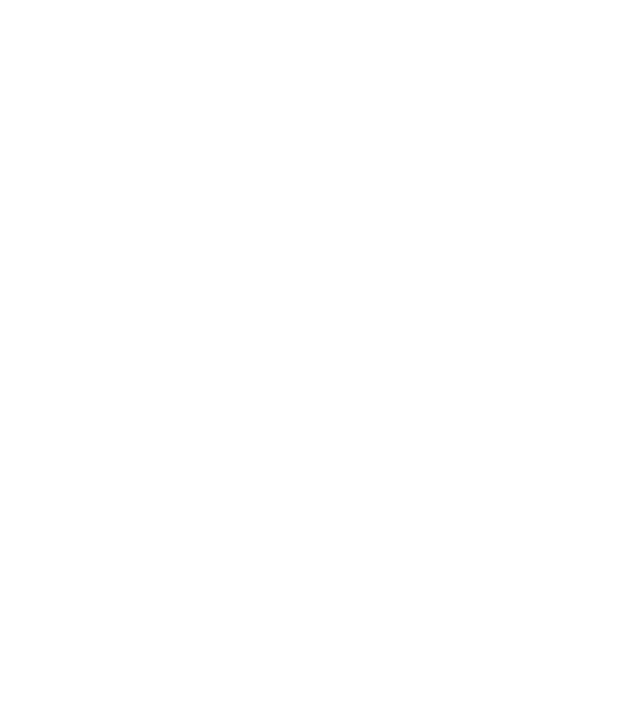
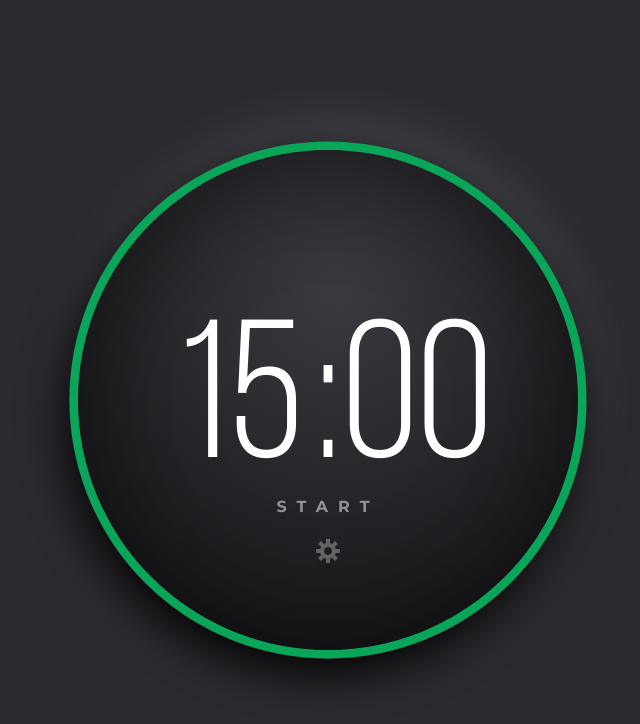
Before and after one commit to nirmit-sawhney/Javascript_Challenges, a plain HTML site: page index.html in a window 1280 px wide. Shown: the whole page, without its empty margins (312-952 px from the left). Drawn offline with Linux system fonts and the light colour scheme.

Commit message:
starter files added

```diff
--- a/index.html
+++ b/index.html
@@ -1,12 +1,40 @@
 <!DOCTYPE html>
 <html lang="en">
+
 <head>
-    <meta charset="UTF-8">
-    <meta http-equiv="X-UA-Compatible" content="IE=edge">
-    <meta name="viewport" content="width=device-width, initial-scale=1.0">
-    <title>Document</title>
+  <meta charset="UTF-8">
+  <meta http-equiv="X-UA-Compatible" content="IE=edge">
+  <meta name="viewport" content="width=device-width, initial-scale=1.0">
+  <title>01 - Pomodoro || Advent of JavaScript</title>
+  <link rel="stylesheet" href="./styles.css" />
 </head>
+
 <body>
 
+  <div class="wrapper">
+    <div class="ring">
+      <svg width="518" height="518" viewBox="0 0 518 518">
+        <circle stroke-width="9px" x="0" y="y" cx="259" cy="259" r="254" />
+      </svg>
+    </div>
+
+    <div class="timer">
+      <div class="time">
+        <div class="minutes">
+          <input type="text" value="15" disabled />
+        </div>
+        <div class="colon">:</div>
+        <div class="seconds">
+          <input type="text" value="00" disabled />
+        </div>
+      </div>
+      <button class="start">start</button>
+      <button class="settings">
+        <img src="images/gear.svg" alt="Settings" />
+      </button>
+    </div>
+  </div>
+
 </body>
+
 </html>
--- /dev/null
+++ b/styles.css
@@ -0,0 +1,114 @@
+@import url('https://fonts.googleapis.com/css2?family=Montserrat:wght@700&display=swap');
+
+@font-face {
+  font-family: "bebas";
+  src: url('./fonts/bebasneue-book-webfont.woff') format('woff'),
+      url('./fonts/bebasneue-book-webfont.woff2') format('woff2');
+}
+
+body {
+  align-items: center;
+  background: #2B2A30;
+  display: flex;
+  justify-content: center;
+  margin: 0;
+  min-height: 100vh;
+  min-width: 100vw;
+  padding: 0;
+}
+
+/* outer glow */
+.wrapper {
+  align-items: center;
+  border-radius: 50%;
+  box-shadow: -5px 14px 44px #000000, 5px -16px 50px rgba(255, 255, 255, 0.15);
+  display: flex;
+  height: 518px;
+  justify-content: center;
+  position: relative;
+  width: 518px;
+}
+
+.ring {
+  position: absolute;
+  left: 0;
+  stroke: #09A65A;
+  top: 0;
+  z-index: 1;
+}
+
+.ring.ending circle {
+  stroke: #900A0A;
+}
+
+/* inner circle */
+.timer {
+  align-items: center;
+  background: radial-gradient(71.4% 71.4% at 51.7% 28.6%, #3A393F 0%, #17171A 100%);
+  border-radius: 50%;
+  box-shadow: inset 0px 0px 114px rgba(0, 0, 0, 0.45);
+  color: white;
+  display: flex;
+  flex-direction: column;
+  height: 500px;
+  justify-content: center;
+  position: relative;
+  width: 500px;
+  z-index: 2;
+}
+
+/* actual time */
+.time {
+  display: flex;
+  font-family: "bebas";
+  font-size: 196px;
+  margin: 30px auto;
+  position: relative;
+  top: 30px;
+}
+
+input[type="text"] {
+  border: 0;
+  border-bottom: 1px dashed white;
+  background: none;
+  color: white;
+  font-family: "bebas";
+  font-size: 196px;
+  height: 170px;
+  width: 150px;
+  text-align: center;
+  outline: none;
+}
+
+input[type=text]:disabled {
+  border-bottom: none;
+}
+
+.start {
+  cursor: pointer;
+  font-family: 'Montserrat', sans-serif;
+  font-size: 16px;
+  letter-spacing: 10px;
+  line-height: 20px;
+  background: none;
+  color: white;
+  opacity: .5;
+  border: none;
+  text-transform: uppercase;
+  margin-bottom: 20px;
+}
+
+.start:hover {
+  opacity: 1;
+}
+
+.settings {
+  border: none;
+  background: none;
+  cursor: pointer;
+  opacity: 0.3;
+}
+
+.settings:hover {
+  opacity: 1;
+}
```
Also changed, not shown: fonts/bebasneue-book-webfont.woff (added), fonts/bebasneue-book-webfont.woff2 (added), images/check.svg (added), images/gear.svg (added).
